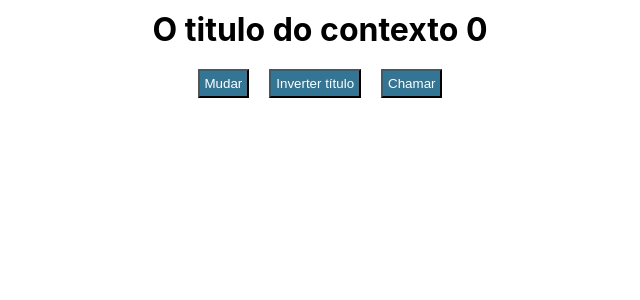
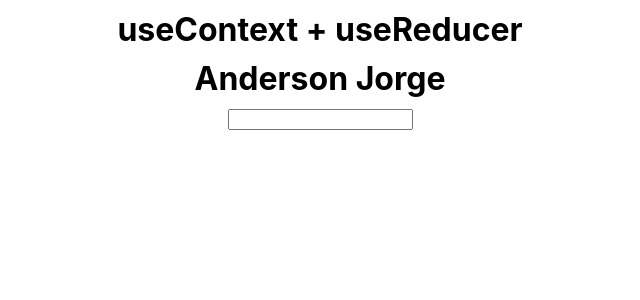
Before and after one commit to andersonjorgeg/react-hooks-e-padrao, a React (Create React App) app: page / in a window 1280 px wide. Shown: the top 300 px of the page, without its empty margins (320-960 px from the left). Built offline with nearby package versions, Linux system fonts and the light colour scheme.

Commit message:
useContex + useReducer

```diff
--- a/src/index.jsx
+++ b/src/index.jsx
@@ -1,11 +1,11 @@
 import React from 'react';
 import ReactDOM from 'react-dom';
 import './index.css';
-import ExUseReducer from './templates/ExUseReducer';
+import ExUseContextExUseReducer from './templates/ExUseContextExUseReducer';
 
 ReactDOM.render(
   <React.StrictMode>
-    <ExUseReducer />
+    <ExUseContextExUseReducer />
   </React.StrictMode>,
   document.getElementById('root'),
 );
--- /dev/null
+++ b/src/templates/ExUseContextExUseReducer/index.jsx
@@ -0,0 +1,74 @@
+import { useReducer, createContext, useContext, useRef } from 'react';
+import P from 'prop-types';
+import './styles.css';
+
+//actions.js
+export const actions = {
+  CHANGE_TITLE: 'CHANGE_TITLE',
+};
+
+//data.js
+export const globalState = {
+  title: 'Anderson Jorge',
+  body: 'O body do contexto',
+  counter: 0,
+};
+
+//reducer.js
+export const reducer = (state, action) => {
+  switch (action.type) {
+    case actions.CHANGE_TITLE: {
+      console.log('mudar titulo');
+      return { ...state, title: action.payload };
+    }
+  }
+  return { ...state };
+};
+
+//AppContext.jsx
+export const Context = createContext();
+export const AppContext = ({ children }) => {
+  const [state, dispatch] = useReducer(reducer, globalState);
+
+  const changeTitle = (payload) => {
+    dispatch({ type: actions.CHANGE_TITLE, payload });
+  };
+
+  return (
+    <Context.Provider value={{ state, changeTitle }}>
+      {children}
+    </Context.Provider>
+  );
+};
+
+//propTypes
+AppContext.propTypes = {
+  children: P.node,
+};
+
+//H1/index.jsx
+export const H1 = () => {
+  const context = useContext(Context);
+  const inputRef = useRef();
+
+  return (
+    <>
+      <h1 onClick={() => context.changeTitle(inputRef.current.value)}>
+        {context.state.title}
+      </h1>
+      <input type="text" ref={inputRef} />
+    </>
+  );
+};
+
+//ExUseContextExUseReducer/index.jsx
+export default function ExUseContextExUseReducer() {
+  return (
+    <AppContext>
+      <div className="App">
+        <h1>useContext + useReducer</h1>
+        <H1 />
+      </div>
+    </AppContext>
+  );
+}
--- /dev/null
+++ b/src/templates/ExUseContextExUseReducer/styles.css
@@ -0,0 +1,50 @@
+.App {
+  text-align: center;
+}
+
+.App-logo {
+  height: 40vmin;
+  pointer-events: none;
+}
+
+@media (prefers-reduced-motion: no-preference) {
+  .App-logo {
+    animation: App-logo-spin infinite 20s linear;
+  }
+  .reverse {
+    animation: App-logo-spin-reverse infinite 20s linear;
+  }
+}
+
+.App-header {
+  background-color: #282c34;
+  min-height: 100vh;
+  display: flex;
+  flex-direction: column;
+  align-items: center;
+  justify-content: center;
+  font-size: calc(10px + 2vmin);
+  color: white;
+}
+
+.App-link {
+  color: #61dafb;
+}
+
+@keyframes App-logo-spin {
+  from {
+    transform: rotate(0deg);
+  }
+  to {
+    transform: rotate(360deg);
+  }
+}
+
+@keyframes App-logo-spin-reverse {
+  from {
+    transform: rotate(360deg);
+  }
+  to {
+    transform: rotate(0deg);
+  }
+}
```
